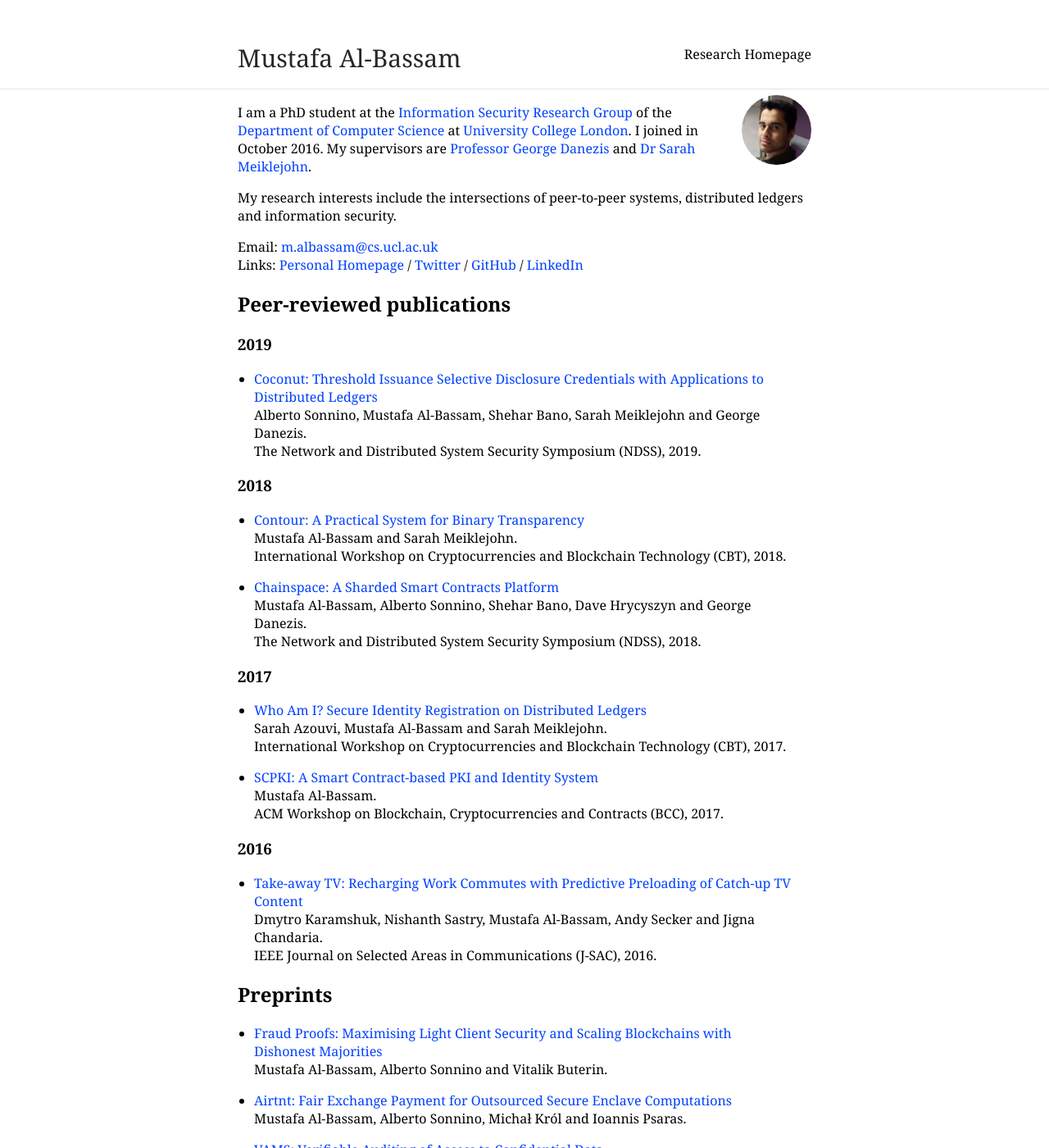
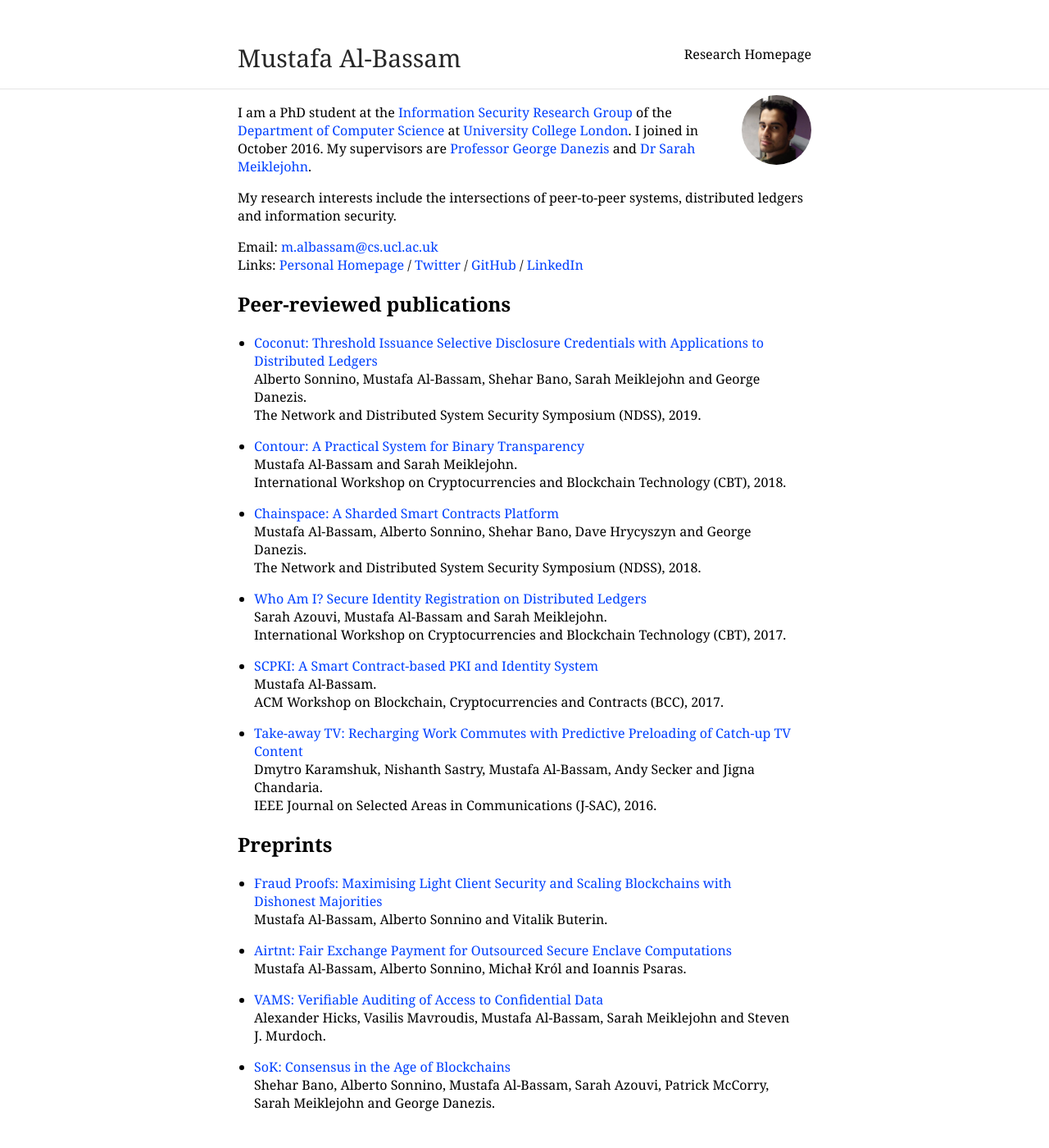
Before and after one commit to musalbas/research-homepage, a Jekyll site: the page built from index.md, in a window 1280 px wide and 1400 px high. Shown: the whole window at 82% size. Built offline with Jekyll 4.4.1, drawn with Linux system fonts in a browser that asks for light colours.

Commit message:
remove year headings

```diff
--- a/index.md
+++ b/index.md
@@ -14,23 +14,15 @@ Links: [Personal Homepage](https://musalbas.com) / [Twitter](https://twitter.com
 
 ## Peer-reviewed publications
 
-### 2019
-
 - [Coconut: Threshold Issuance Selective Disclosure Credentials with Applications to Distributed Ledgers](publications/coconut.pdf)<br>Alberto Sonnino, Mustafa Al-Bassam, Shehar Bano, Sarah Meiklejohn and George Danezis.<br>The Network and Distributed System Security Symposium (NDSS), 2019.
-
-### 2018
 
 - [Contour: A Practical System for Binary Transparency](publications/contour-paper.pdf)<br>Mustafa Al-Bassam and Sarah Meiklejohn.<br>International Workshop on Cryptocurrencies and Blockchain Technology (CBT), 2018.
 
 - [Chainspace: A Sharded Smart Contracts Platform](publications/ChainspaceDL.pdf)<br>Mustafa Al-Bassam, Alberto Sonnino, Shehar Bano, Dave Hrycyszyn and George Danezis.<br>The Network and Distributed System Security Symposium (NDSS), 2018.
 
-### 2017
-
 - [Who Am I? Secure Identity Registration on Distributed Ledgers](publications/register-id.pdf)<br>Sarah Azouvi, Mustafa Al-Bassam and Sarah Meiklejohn.<br>International Workshop on Cryptocurrencies and Blockchain Technology (CBT), 2017.
 
 - [SCPKI: A Smart Contract-based PKI and Identity System](publications/scpki-bcc17.pdf)<br>Mustafa Al-Bassam.<br>ACM Workshop on Blockchain, Cryptocurrencies and Contracts (BCC), 2017.
-
-### 2016
 
 - [Take-away TV: Recharging Work Commutes with Predictive Preloading of Catch-up TV Content](publications/takeawaytv-jsac16.pdf)<br>Dmytro Karamshuk, Nishanth Sastry, Mustafa Al-Bassam, Andy Secker and Jigna Chandaria.<br>IEEE Journal on Selected Areas in Communications (J-SAC), 2016.
 
```
Also changed, not shown: 1 other file.
